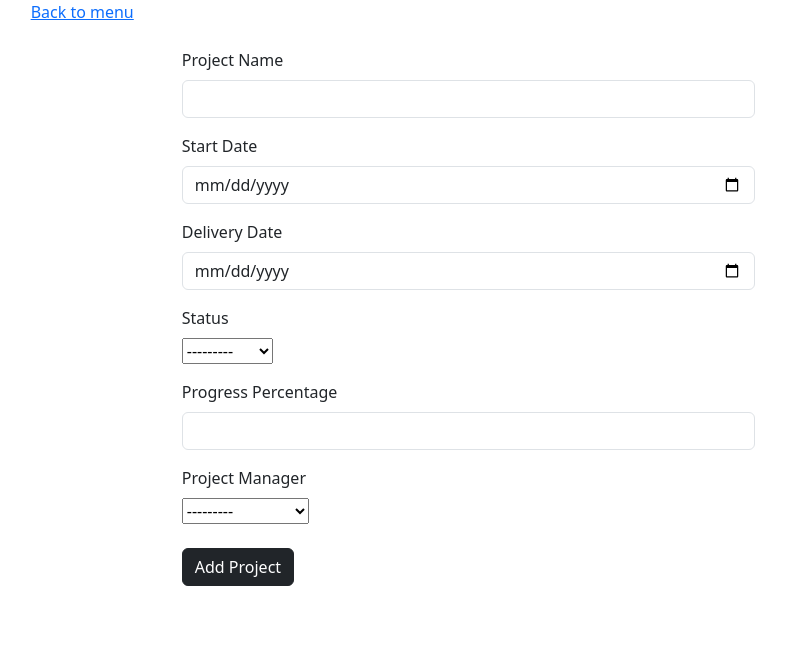
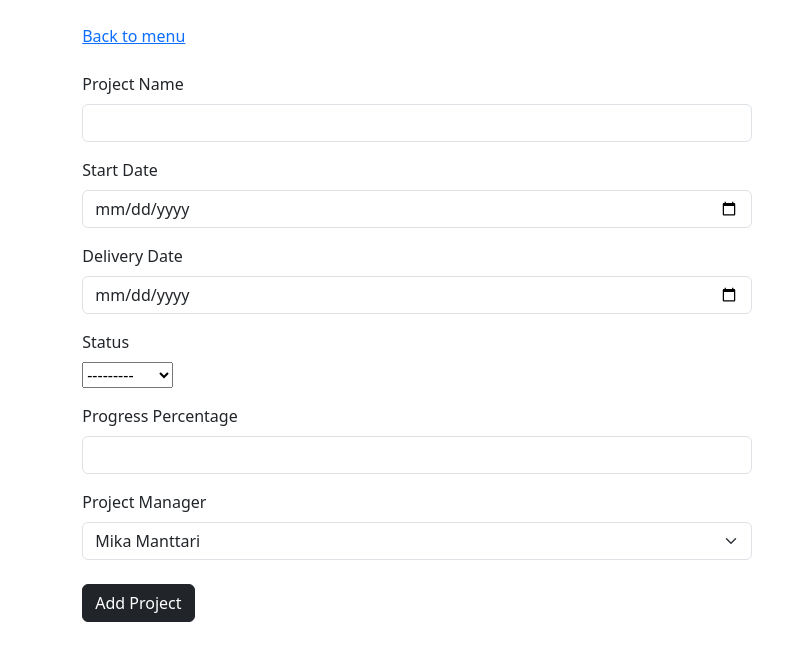
Before and after one commit to mikamttr/django_project, a Django app: page /projects/add/ in a window 1280 px wide. Shown: the top 661 px of the page, without its empty margins (223-1009 px from the left). Run offline with Django 4.2, Linux system fonts and the light colour scheme; data comes from the database, SQL or seed files in the repository; both versions use the stored data as it was after the commit; some libraries are stand-ins or nearby versions.

Commit message:
updated to show only users where user_role is project manager in add_project select

```diff
--- a/project_app/views.py
+++ b/project_app/views.py
@@ -1,6 +1,6 @@
 from django.shortcuts import render, redirect, get_object_or_404
 from project_app.forms import ProjectForm
-from project_app.models import Project
+from project_app.models import Project, User
 
 
 def index(request):
@@ -16,7 +16,9 @@ def add_project(request):
             return redirect('home')  # Redirect to the home page after adding the project
     else:
         form = ProjectForm()
-    return render(request, 'add_project.html', {'form': form})
+        # Fetch users with role "manager"
+        managers = User.objects.filter(user_role='manager')
+    return render(request, 'add_project.html', {'form': form, 'managers': managers})
 
 
 def project_details(request, project_id):
--- a/templates/add_project.html
+++ b/templates/add_project.html
@@ -11,8 +11,10 @@
 </head>
 <body>
 <div class="container d-flex justify-content-center">
+    <form method="post" style="flex-basis: 60%">
+    <div class="my-4">
         <a href="/">Back to menu</a>
-            <form class="p-5" method="post" style="flex-basis: 60%">
+    </div>
         {% csrf_token %}
         <div class="mb-3">
             <label for="project_name" class="form-label">Project Name</label>
@@ -34,12 +36,17 @@
         </div>
         <div class="mb-3">
             <label for="progress_percentage" class="form-label">Progress Percentage</label>
-                    <input type="number" class="form-control" id="progress_percentage" name="progress_percentage" min="0" max="100">
+            <input type="number" class="form-control" id="progress_percentage" name="progress_percentage" min="0"
+                   max="100">
         </div>
         <div class="field mb-3">
             <label class="form-label">Project Manager</label>
             <div class="control">
-                        {{ form.project_manager }}
+                <select class="form-select" id="project_manager" name="project_manager">
+                    {% for manager in managers %}
+                        <option value="{{ manager.id }}">{{ manager.username }}</option>
+                    {% endfor %}
+                </select>
             </div>
         </div>
         <div class="my-4">
```
Also changed, not shown: db.sqlite3. Lines whose indentation alone changed are shown as unchanged.
